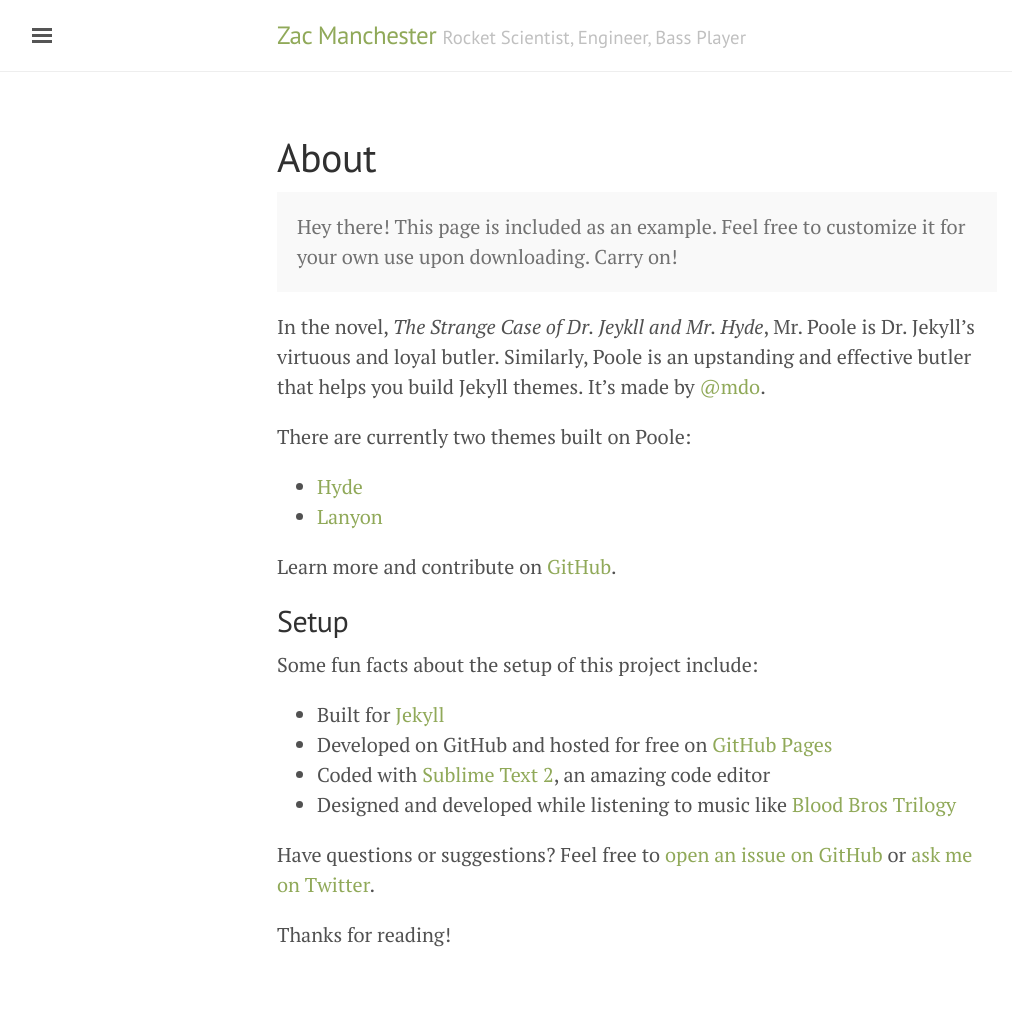
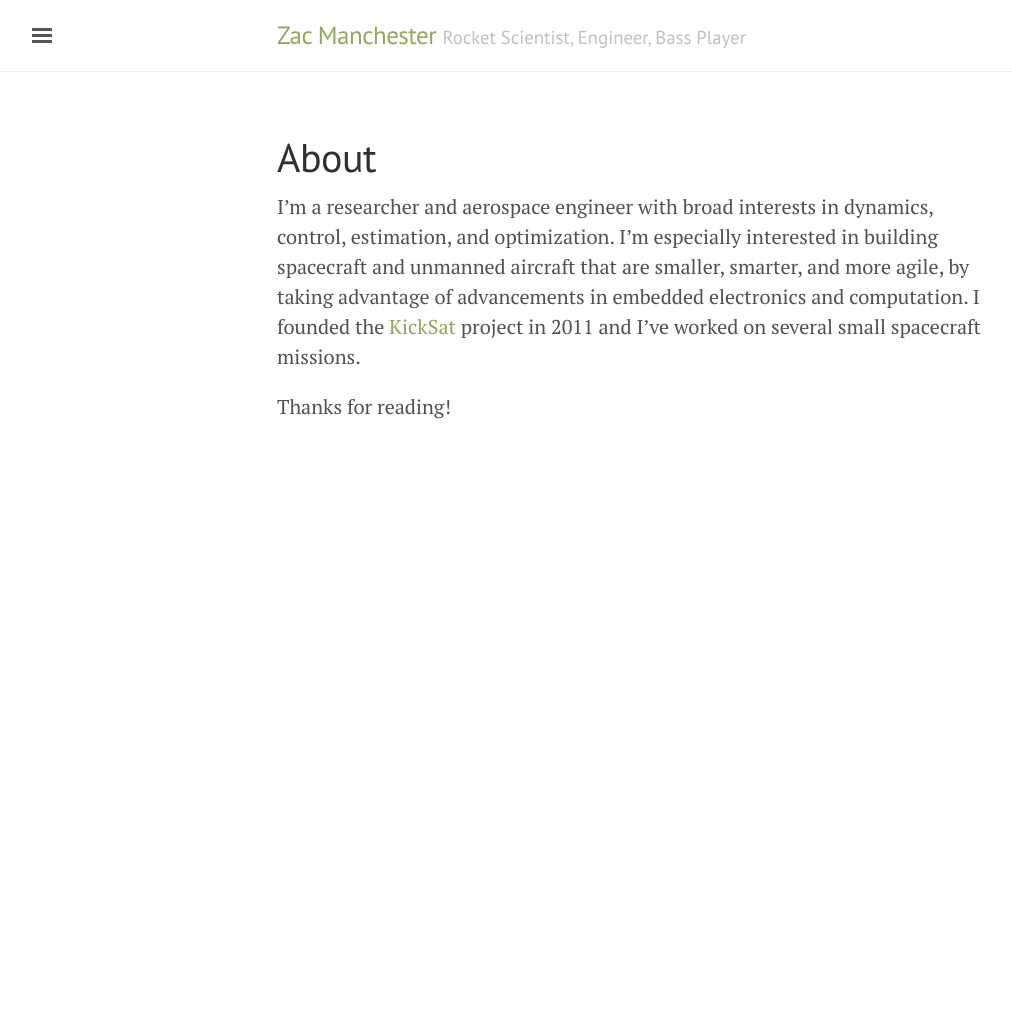
Before and after one commit to zacmanchester/zacmanchester.github.io, a Jekyll site: the page built from about.md, in a window 1280 px wide. Shown: the whole page, without its empty margins (3-1015 px from the left). Built offline with Jekyll 4.4.1, drawn with Linux system fonts in a browser that asks for light colours; after the commit the page ends 900 px from its top, so only the background shows below that.

Commit message:
Update about.md

```diff
--- a/about.md
+++ b/about.md
@@ -3,28 +3,6 @@ layout: page
 title: About
 ---
 
-<p class="message">
-  Hey there! This page is included as an example. Feel free to customize it for your own use upon downloading. Carry on!
-</p>
-
-In the novel, *The Strange Case of Dr. Jeykll and Mr. Hyde*, Mr. Poole is Dr. Jekyll's virtuous and loyal butler. Similarly, Poole is an upstanding and effective butler that helps you build Jekyll themes. It's made by [@mdo](https://twitter.com/mdo).
-
-There are currently two themes built on Poole:
-
-* [Hyde](http://hyde.getpoole.com)
-* [Lanyon](http://lanyon.getpoole.com)
-
-Learn more and contribute on [GitHub](https://github.com/poole).
-
-## Setup
-
-Some fun facts about the setup of this project include:
-
-* Built for [Jekyll](http://jekyllrb.com)
-* Developed on GitHub and hosted for free on [GitHub Pages](https://pages.github.com)
-* Coded with [Sublime Text 2](http://sublimetext.com), an amazing code editor
-* Designed and developed while listening to music like [Blood Bros Trilogy](https://soundcloud.com/maddecent/sets/blood-bros-series)
-
-Have questions or suggestions? Feel free to [open an issue on GitHub](https://github.com/poole/issues/new) or [ask me on Twitter](https://twitter.com/mdo).
+I'm a researcher and aerospace engineer with broad interests in dynamics, control, estimation, and optimization. I'm especially interested in building spacecraft and unmanned aircraft that are smaller, smarter, and more agile, by taking advantage of advancements in embedded electronics and computation. I founded the [KickSat](http://kicksat.io) project in 2011 and I've worked on several small spacecraft missions.
 
 Thanks for reading!
```
